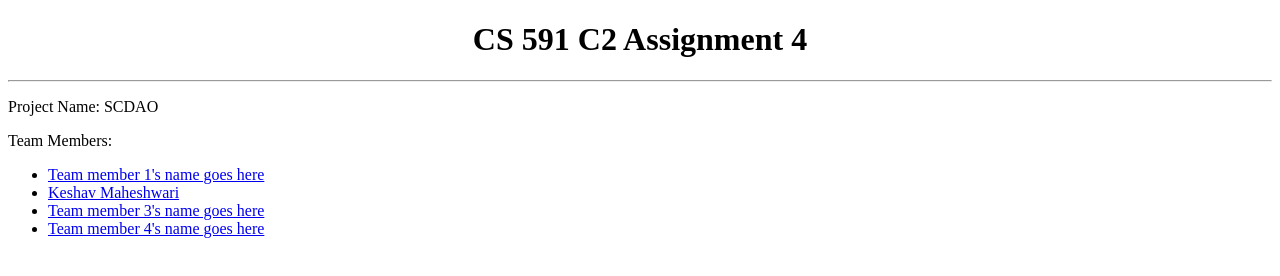
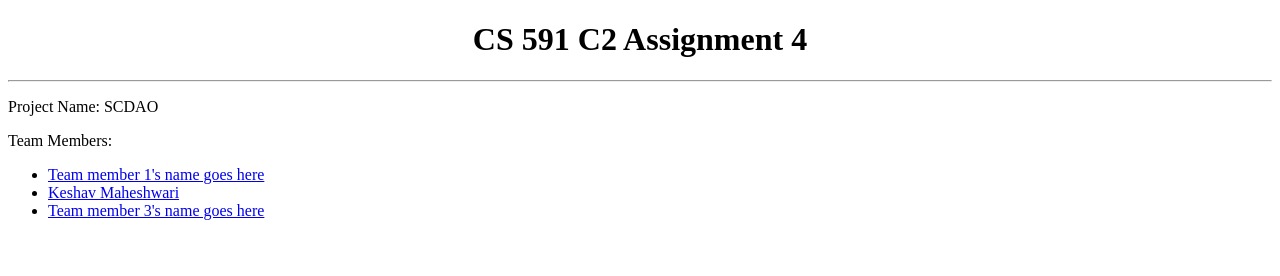
Before and after one commit to keshavm02/simple_git_website, a plain HTML site: page index.html in a window 1280 px wide. Drawn offline with Linux system fonts and the light colour scheme.

Commit message:
deleted team_member3 entry in index

```diff
--- a/index.html
+++ b/index.html
@@ -14,7 +14,6 @@
       	<li><a href="team_member1.html">Team member 1's name goes here</a></li>
       	<li><a href="team_member2.html">Keshav Maheshwari</a></li>
       	<li><a href="team_member3.html">Team member 3's name goes here</a></li>
-      	<li><a href="team_member4.html">Team member 4's name goes here</a></li>
       </ul>
     </p>
   </body>
```
